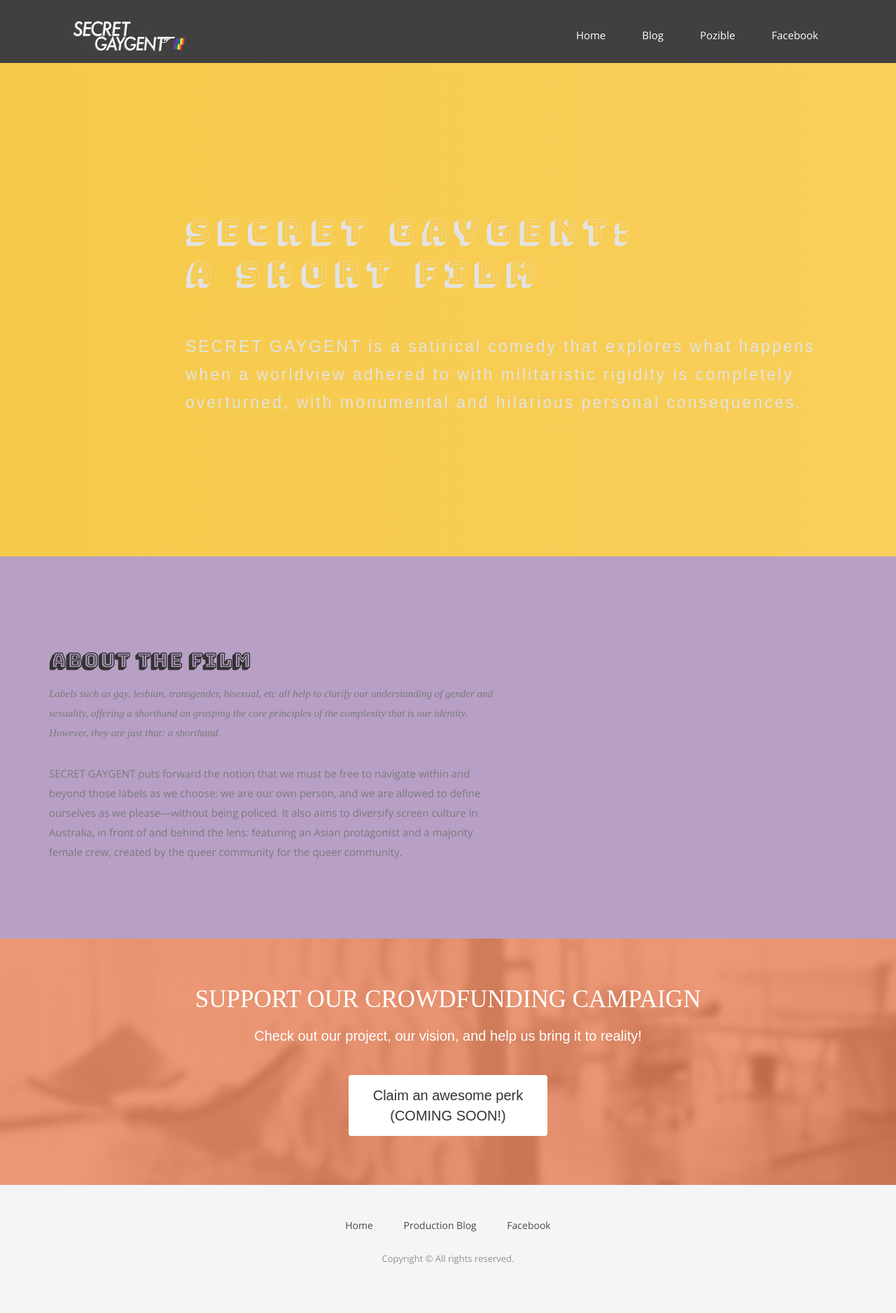
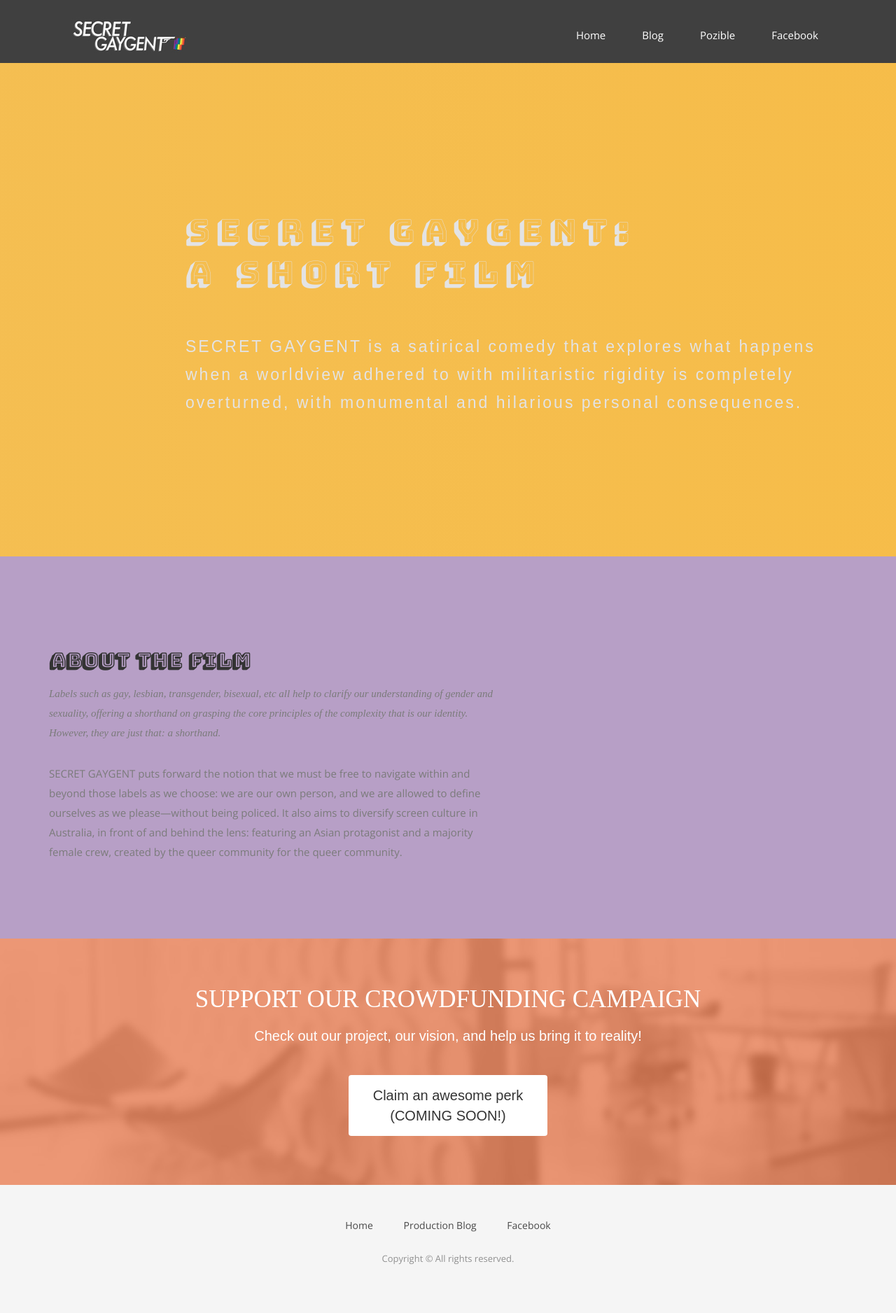
Before and after one commit to thewonglab/secret, a Jekyll site: the page built from index.html, in a window 1280 px wide. Shown: the whole page at 70% size. Built offline with Jekyll 4.4.1, drawn with Linux system fonts in a browser that asks for light colours; nearby versions of some CDN libraries; some web fonts are replaced.

Commit message:
Update airspace.css

```diff
--- a/css/airspace.css
+++ b/css/airspace.css
@@ -118,7 +118,7 @@ header .navbar-default .navbar-nav li a:hover {
   width: 100%;
   height: 100%;
   /*background: linear-gradient(to left, #8b86a3, #322e40);*/
-  background: linear-gradient(to left, #f7c331, #f4bc1d);
+  background: linear-gradient(to left, #f4ac1c, #f2ae26);
   opacity: 0.8;
 }
 #slider .block {
```
